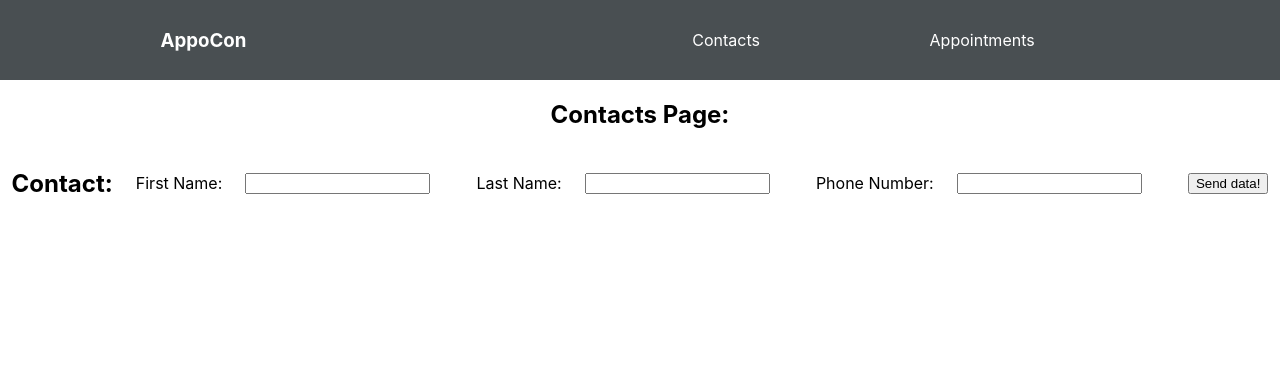
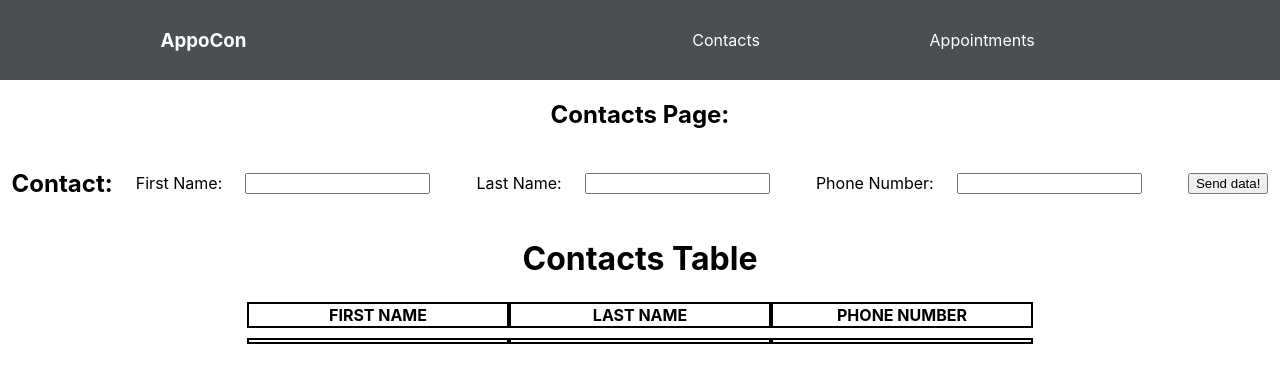
Before and after one commit to AvengedStorm/appocon, a React (Create React App) app: page /containers/ContactsPage in a window 1280 px wide. Shown: the top 382 px of the page. Built offline with nearby package versions, Linux system fonts and the light colour scheme.

Commit message:
creating table and almost posting data to table

```diff
--- a/src/App.css
+++ b/src/App.css
@@ -24,3 +24,13 @@ form {
   justify-content: space-around;
   align-items: center;
 }
+
+table, th, td {
+  display: inline-block;
+  align-content: center;
+  width: "100%";
+}
+th, td {
+  width: 20vw;
+  border: 2px solid black;
+}
--- a/src/containers/ContactsPage.js
+++ b/src/containers/ContactsPage.js
@@ -5,39 +5,87 @@ class ContactsPage extends React.Component {
   constructor(props) {
     super(props);
     this.state = {
-        firstName: "",
-        lastName: "",
-        phoneNumber: ""
+      savedContacts: [
+        {
+          firstName: this.handleNameChange.value,
+          lastName: this.handleLastNameChange.value,
+          phoneNumber: this.handlePNumberChange.value
         }
+      ]
+    }
+    this.handleNameChange = this.handleNameChange.bind(this);
+    this.handleLastNameChange = this.handleLastNameChange.bind(this);
+    this.handlePNumberChange = this.handlePNumberChange.bind(this);
+    this.handleSubmit = this.handleSubmit.bind(this);
+    this.renderContacts = this.renderContacts.bind(this);
   }
 
-  handleNameChange(e) {
-    this.setState({firstName: e.target.value})
+  handleNameChange(a) {
+    this.setState({firstName: a.target.value})
   }
-  handleLastNameChange(e) {
-    this.setState({lastName: e.target.value})
+
+  handleLastNameChange(b) {
+    this.setState({lastName: b.target.value})
   }
-  handlePNumberChange(e) {
-    this.setState({pNumber: e.target.value})
+
+  handlePNumberChange(c) {
+    this.setState({phoneNumber: c.target.value})
+  }
+
+  handleSubmit() {
+    const contact = {
+      firstName: this.contact.firstName,
+      lastName: this.contact.lastName,
+      phoneNumber: this.contact.phoneNumber
+    }
+    this.state.savedContacts.push(contact);
+  }
+
+  renderContacts() {
+    return this.state.savedContacts.map((contact, index) => {
+      const {firstName, lastName, phoneNumber} = contact
+      return (
+        <tr>
+          <td>{firstName}</td>
+          <td>{lastName}</td>
+          <td>{phoneNumber}</td>
+        </tr>
+      )
+    })
   }
 
   render() {
     return (
       <div>
+        <div>
           <h2>Contacts Page:</h2>
           <form>
             <h2>Contact:</h2>
             <label htmlFor="firstName">First Name:</label>
-        <input id="firstName" name="firstName" type="text" />
+            <input id="firstName" name="firstName" type="text" value={this.state.firstName} onChange={this.handleNameChange}/>
               <br/>
             <label htmlFor="lastName">Last Name:</label>
-        <input id="lastName" name="lastName" type="lastName" />
+            <input id="lastName" name="lastName" type="lastName" value={this.state.lastName} onChange={this.handleLastNameChange}/>
               <br/>
             <label htmlFor="phoneNumber">Phone Number:</label>
-        <input id="phoneNumber" name="phoneNumber" type="text" />
+            <input id="phoneNumber" name="phoneNumber" type="text" value={this.state.phoneNumber} onChange={this.handlePNumberChange}/>
               <br/>
-        <button>Send data!</button>
+            <button onClick={this.handleSubmit}>Send data!</button>
           </form>
+        </div>
+        <div>
+            <h1>Contacts Table</h1>
+            <table id='contacts'>
+              <thead style={{fontWeight:"bold"}}>
+                <td>FIRST NAME</td>
+                <td>LAST NAME</td>
+                <td>PHONE NUMBER</td>
+              </thead>
+               <tbody>
+                  {this.renderContacts()}
+               </tbody>
+            </table>
+         </div>
       </div>
     )
   }
```
Lines whose indentation alone changed are shown as unchanged.
